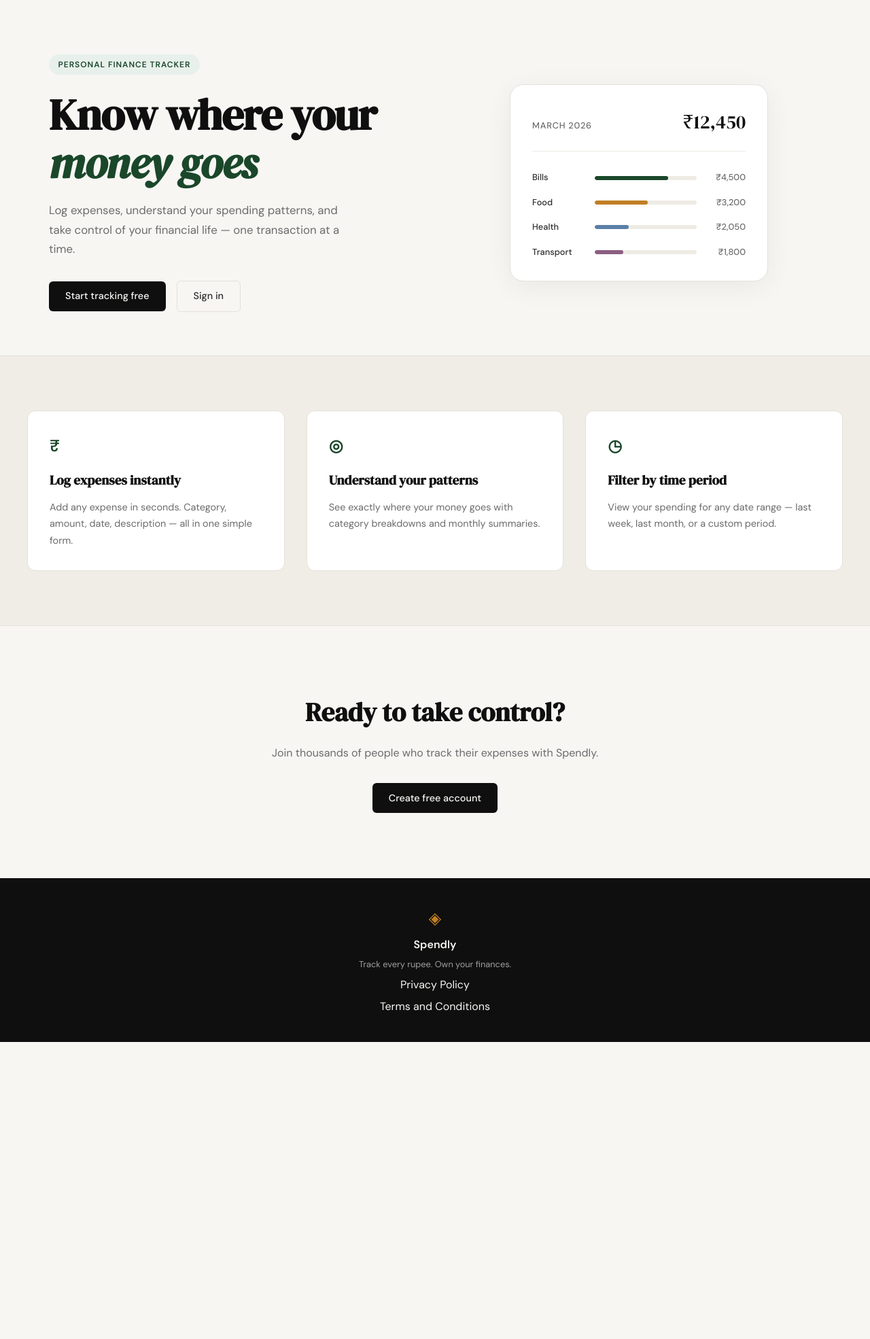
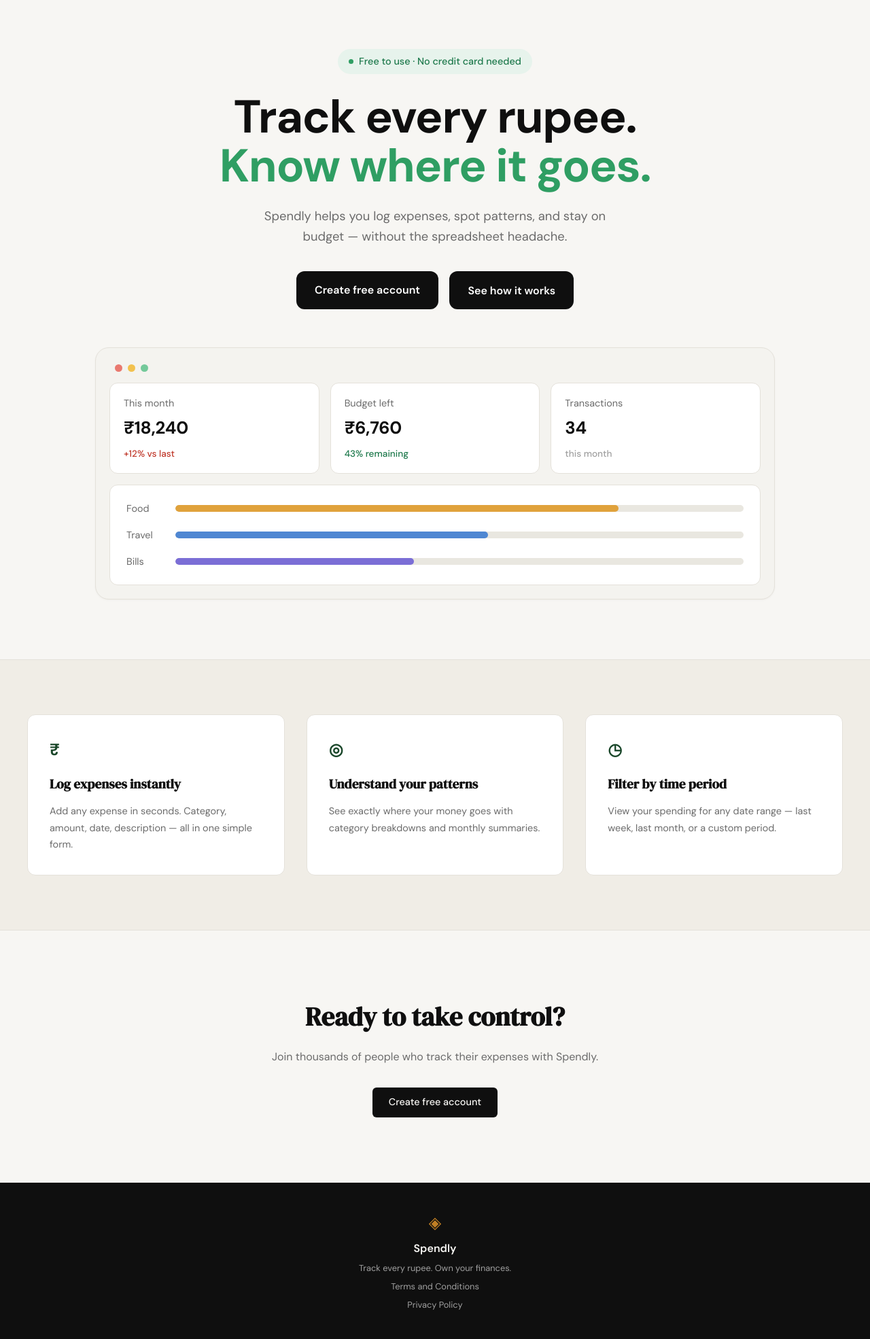
Before and after one commit to superankik/spendly, a Flask app: page / in a window 1280 px wide. Shown: the part 61-2031 px from the top of the page at 68% size. Before the commit the page ends 1594 px from the top, so only its background shows below. Run offline with Flask 3, Linux system fonts and the light colour scheme.

Commit message:
updated landing page and see how it works button

```diff
--- a/expense-tracker/app.py
+++ b/expense-tracker/app.py
@@ -20,6 +20,16 @@ def register():
 @app.route("/login")
 def login():
     return render_template("login.html")
+
+
+@app.route("/terms")
+def terms():
+    return render_template("terms.html")
+
+
+@app.route("/privacy")
+def privacy():
+    return render_template("privacy.html")
 
 
 # ------------------------------------------------------------------ #
--- /dev/null
+++ b/expense-tracker/static/css/landing.css
@@ -0,0 +1,251 @@
+@import url('https://fonts.googleapis.com/css2?family=DM+Sans:wght@400;500;600;700&display=swap');
+
+/* ================================================================== */
+/* Landing hero (redesigned)                                           */
+/* ================================================================== */
+
+.hero-landing {
+    display: flex;
+    flex-direction: column;
+    align-items: center;
+    padding: 4.5rem 2rem 5.5rem;
+    text-align: center;
+}
+
+/* --- Top content -------------------------------------------------- */
+
+.hero-top {
+    max-width: 720px;
+    display: flex;
+    flex-direction: column;
+    align-items: center;
+}
+
+.hero-badge-new {
+    display: inline-flex;
+    align-items: center;
+    gap: 0.5rem;
+    padding: 0.45rem 1rem;
+    background: #e7f3ec;
+    color: #1f7a4d;
+    border-radius: 999px;
+    font-size: 0.9rem;
+    font-weight: 500;
+}
+
+.hero-badge-dot {
+    width: 7px;
+    height: 7px;
+    border-radius: 50%;
+    background: #2f9e63;
+}
+
+.hero-heading {
+    margin-top: 1.75rem;
+    font-family: 'DM Sans', system-ui, sans-serif;
+    font-weight: 700;
+    font-size: clamp(2.5rem, 6vw, 4.25rem);
+    line-height: 1.05;
+    letter-spacing: -0.02em;
+    color: var(--ink);
+}
+
+.hero-heading-accent { color: #2f9e63; }
+
+.hero-lead {
+    margin-top: 1.5rem;
+    max-width: 540px;
+    font-size: 1.15rem;
+    line-height: 1.6;
+    color: var(--ink-muted);
+}
+
+.hero-btns {
+    margin-top: 2.25rem;
+    display: flex;
+    gap: 1rem;
+    flex-wrap: wrap;
+    justify-content: center;
+}
+
+.hero-btn {
+    display: inline-flex;
+    align-items: center;
+    justify-content: center;
+    padding: 0.95rem 1.7rem;
+    background: var(--ink);
+    color: #ffffff;
+    border: none;
+    border-radius: var(--radius-md);
+    font-family: var(--font-body);
+    font-size: 1rem;
+    font-weight: 600;
+    cursor: pointer;
+    transition: background 0.2s, transform 0.1s;
+}
+
+.hero-btn:hover { background: #000000; }
+.hero-btn:active { transform: translateY(1px); }
+
+/* --- Dashboard mock ----------------------------------------------- */
+
+.hero-dash {
+    margin-top: 3.5rem;
+    width: 100%;
+    max-width: 1000px;
+    background: #f4f3ef;
+    border: 1px solid var(--border);
+    border-radius: var(--radius-lg);
+    padding: 1.25rem;
+    text-align: left;
+    box-shadow: 0 1px 3px rgba(0, 0, 0, 0.04);
+}
+
+.dash-dots {
+    display: flex;
+    gap: 0.5rem;
+    padding: 0.25rem 0.5rem 1rem;
+}
+
+.dash-dot { width: 11px; height: 11px; border-radius: 50%; }
+.dash-dot-red { background: #e9796f; }
+.dash-dot-amber { background: #f2c14e; }
+.dash-dot-green { background: #74c99a; }
+
+.dash-stats {
+    display: grid;
+    grid-template-columns: repeat(3, 1fr);
+    gap: 1rem;
+    margin-bottom: 1rem;
+}
+
+.dash-stat {
+    display: flex;
+    flex-direction: column;
+    gap: 0.35rem;
+    background: var(--paper-card);
+    border: 1px solid var(--border);
+    border-radius: var(--radius-md);
+    padding: 1.1rem 1.25rem;
+}
+
+.dash-stat-label {
+    font-size: 0.9rem;
+    color: var(--ink-muted);
+}
+
+.dash-stat-value {
+    font-size: 1.6rem;
+    font-weight: 700;
+    color: var(--ink);
+    letter-spacing: -0.01em;
+}
+
+.dash-stat-delta { font-size: 0.85rem; font-weight: 500; }
+.dash-delta-up { color: var(--danger); }
+.dash-delta-good { color: #1f7a4d; }
+.dash-delta-muted { color: var(--ink-faint); }
+
+.dash-bars {
+    display: flex;
+    flex-direction: column;
+    gap: 1rem;
+    background: var(--paper-card);
+    border: 1px solid var(--border);
+    border-radius: var(--radius-md);
+    padding: 1.4rem 1.5rem;
+}
+
+.dash-bar-row {
+    display: flex;
+    align-items: center;
+    gap: 1rem;
+}
+
+.dash-bar-label {
+    width: 56px;
+    flex-shrink: 0;
+    font-size: 0.9rem;
+    color: var(--ink-muted);
+}
+
+.dash-bar-track {
+    flex: 1;
+    height: 10px;
+    background: #e9e7e0;
+    border-radius: 999px;
+    overflow: hidden;
+}
+
+.dash-bar { height: 100%; border-radius: 999px; }
+.dash-bar-food { background: #e0a23c; }
+.dash-bar-travel { background: #4f87d2; }
+.dash-bar-bills { background: #7b6ed6; }
+
+@media (max-width: 700px) {
+    .hero-landing { padding: 3rem 1.25rem 3.5rem; }
+    .dash-stats { grid-template-columns: 1fr; }
+}
+
+/* ================================================================== */
+/* "See how it works" video modal                                      */
+/* ================================================================== */
+
+.video-modal {
+    position: fixed;
+    inset: 0;
+    z-index: 1000;
+    display: none;
+    align-items: center;
+    justify-content: center;
+    padding: 1.5rem;
+    background: rgba(15, 15, 15, 0.65);
+}
+
+.video-modal.is-open { display: flex; }
+
+.video-modal-dialog {
+    position: relative;
+    width: 100%;
+    max-width: 860px;
+    background: #000000;
+    border-radius: var(--radius-lg);
+    overflow: hidden;
+    box-shadow: 0 24px 60px rgba(0, 0, 0, 0.35);
+}
+
+.video-modal-frame {
+    position: relative;
+    width: 100%;
+    aspect-ratio: 16 / 9;
+}
+
+.video-modal-frame iframe {
+    position: absolute;
+    inset: 0;
+    width: 100%;
+    height: 100%;
+    border: 0;
+}
+
+.video-modal-close {
+    position: absolute;
+    top: 0.75rem;
+    right: 0.75rem;
+    z-index: 2;
+    width: 38px;
+    height: 38px;
+    display: flex;
+    align-items: center;
+    justify-content: center;
+    background: rgba(0, 0, 0, 0.55);
+    color: #ffffff;
+    border: none;
+    border-radius: 50%;
+    font-size: 1.5rem;
+    line-height: 1;
+    cursor: pointer;
+    transition: background 0.2s;
+}
+
+.video-modal-close:hover { background: rgba(0, 0, 0, 0.85); }
--- a/expense-tracker/static/css/style.css
+++ b/expense-tracker/static/css/style.css
@@ -507,6 +507,72 @@ a { color: inherit; text-decoration: none; }
     color: var(--ink-faint);
 }
 
+.footer-link {
+    font-size: 0.8rem;
+    color: var(--ink-faint);
+    transition: color 0.2s;
+}
+
+.footer-link:hover { color: var(--paper); }
+
+/* ------------------------------------------------------------------ */
+/* Legal / prose pages                                                 */
+/* ------------------------------------------------------------------ */
+
+.legal {
+    max-width: 760px;
+    margin: 0 auto;
+    padding: 4rem 2rem 5rem;
+}
+
+.legal-header {
+    margin-bottom: 2rem;
+    padding-bottom: 1.5rem;
+    border-bottom: 1px solid var(--border);
+}
+
+.legal-title {
+    font-family: var(--font-display);
+    font-size: 2.75rem;
+    font-weight: 400;
+    line-height: 1.1;
+    color: var(--ink);
+}
+
+.legal-updated {
+    margin-top: 0.75rem;
+    font-size: 0.85rem;
+    color: var(--ink-muted);
+}
+
+.legal-intro {
+    font-size: 1.05rem;
+    color: var(--ink-soft);
+    margin-bottom: 2.5rem;
+}
+
+.legal section { margin-bottom: 2rem; }
+
+.legal h2 {
+    font-family: var(--font-display);
+    font-size: 1.4rem;
+    font-weight: 400;
+    color: var(--ink);
+    margin-bottom: 0.6rem;
+}
+
+.legal p {
+    color: var(--ink-soft);
+    margin-bottom: 0.75rem;
+}
+
+.legal ul {
+    margin: 0.5rem 0 0.75rem 1.5rem;
+    color: var(--ink-soft);
+}
+
+.legal li { margin-bottom: 0.35rem; }
+
 /* ------------------------------------------------------------------ */
 /* Responsive                                                          */
 /* ------------------------------------------------------------------ */
@@ -527,4 +593,6 @@ a { color: inherit; text-decoration: none; }
 @media (max-width: 600px) {
     .nav-links a:not(.nav-cta) { display: none; }
     .hero { padding: 3rem 1rem 2rem; }
+    .legal { padding: 2.5rem 1.25rem 3rem; }
+    .legal-title { font-size: 2.1rem; }
 }
--- a/expense-tracker/templates/base.html
+++ b/expense-tracker/templates/base.html
@@ -34,8 +34,8 @@
             <span class="brand-icon">◈</span>
             <span class="footer-name">Spendly</span>
             <p class="footer-copy">Track every rupee. Own your finances.</p>
-            <a href="#" class="footer-link">Privacy Policy</a>
-            <a href="#" class="footer-link">Terms and Conditions</a>
+            <a href="{{ url_for('terms') }}" class="footer-link">Terms and Conditions</a>
+            <a href="{{ url_for('privacy') }}" class="footer-link">Privacy Policy</a>
         </div>
     </footer>
 
--- a/expense-tracker/templates/landing.html
+++ b/expense-tracker/templates/landing.html
@@ -2,60 +2,67 @@
 
 {% block title %}Spendly — Track Every Rupee{% endblock %}
 
+{% block head %}
+<link rel="stylesheet" href="{{ url_for('static', filename='css/landing.css') }}">
+{% endblock %}
+
 {% block content %}
 
-<section class="hero">
-    <div class="hero-inner">
-        <div class="hero-badge">Personal Finance Tracker</div>
-        <h1 class="hero-title">
-            Know where your<br>
-            <em>money goes</em>
+<section class="hero-landing">
+    <div class="hero-top">
+        <div class="hero-badge-new">
+            <span class="hero-badge-dot"></span>
+            Free to use · No credit card needed
+        </div>
+        <h1 class="hero-heading">
+            Track every rupee.<br>
+            <span class="hero-heading-accent">Know where it goes.</span>
         </h1>
-        <p class="hero-subtitle">
-            Log expenses, understand your spending patterns,
-            and take control of your financial life —
-            one transaction at a time.
+        <p class="hero-lead">
+            Spendly helps you log expenses, spot patterns, and stay
+            on budget — without the spreadsheet headache.
         </p>
-        <div class="hero-actions">
-            <a href="{{ url_for('register') }}" class="btn-primary">Start tracking free</a>
-            <a href="{{ url_for('login') }}" class="btn-ghost">Sign in</a>
+        <div class="hero-btns">
+            <a href="{{ url_for('register') }}" class="hero-btn">Create free account</a>
+            <button type="button" id="see-how-btn" class="hero-btn hero-btn-secondary">See how it works</button>
         </div>
     </div>
-    <div class="hero-visual">
-        <div class="mock-card">
-            <div class="mock-card-header">
-                <span class="mock-label">March 2026</span>
-                <span class="mock-total">₹12,450</span>
+
+    <div class="hero-dash">
+        <div class="dash-dots">
+            <span class="dash-dot dash-dot-red"></span>
+            <span class="dash-dot dash-dot-amber"></span>
+            <span class="dash-dot dash-dot-green"></span>
         </div>
-            <div class="mock-bars">
-                <div class="mock-bar-row">
-                    <span class="mock-cat">Bills</span>
-                    <div class="mock-bar-track">
-                        <div class="mock-bar" style="width: 72%"></div>
+        <div class="dash-stats">
+            <div class="dash-stat">
+                <span class="dash-stat-label">This month</span>
+                <span class="dash-stat-value">₹18,240</span>
+                <span class="dash-stat-delta dash-delta-up">+12% vs last</span>
             </div>
-                    <span class="mock-amt">₹4,500</span>
+            <div class="dash-stat">
+                <span class="dash-stat-label">Budget left</span>
+                <span class="dash-stat-value">₹6,760</span>
+                <span class="dash-stat-delta dash-delta-good">43% remaining</span>
             </div>
-                <div class="mock-bar-row">
-                    <span class="mock-cat">Food</span>
-                    <div class="mock-bar-track">
-                        <div class="mock-bar mock-bar-2" style="width: 52%"></div>
+            <div class="dash-stat">
+                <span class="dash-stat-label">Transactions</span>
+                <span class="dash-stat-value">34</span>
+                <span class="dash-stat-delta dash-delta-muted">this month</span>
             </div>
-                    <span class="mock-amt">₹3,200</span>
         </div>
-                <div class="mock-bar-row">
-                    <span class="mock-cat">Health</span>
-                    <div class="mock-bar-track">
-                        <div class="mock-bar mock-bar-3" style="width: 33%"></div>
+        <div class="dash-bars">
+            <div class="dash-bar-row">
+                <span class="dash-bar-label">Food</span>
+                <div class="dash-bar-track"><div class="dash-bar dash-bar-food" style="width: 78%"></div></div>
             </div>
-                    <span class="mock-amt">₹2,050</span>
+            <div class="dash-bar-row">
+                <span class="dash-bar-label">Travel</span>
+                <div class="dash-bar-track"><div class="dash-bar dash-bar-travel" style="width: 55%"></div></div>
             </div>
-                <div class="mock-bar-row">
-                    <span class="mock-cat">Transport</span>
-                    <div class="mock-bar-track">
-                        <div class="mock-bar mock-bar-4" style="width: 28%"></div>
-                    </div>
-                    <span class="mock-amt">₹1,800</span>
-                </div>
+            <div class="dash-bar-row">
+                <span class="dash-bar-label">Bills</span>
+                <div class="dash-bar-track"><div class="dash-bar dash-bar-bills" style="width: 42%"></div></div>
             </div>
         </div>
     </div>
@@ -89,4 +96,59 @@
     </div>
 </section>
 
+<!-- "See how it works" video modal -->
+<div class="video-modal" id="video-modal" aria-hidden="true">
+    <div class="video-modal-dialog" role="dialog" aria-modal="true" aria-label="See how Spendly works">
+        <button type="button" class="video-modal-close" id="video-modal-close" aria-label="Close video">&times;</button>
+        <div class="video-modal-frame">
+            <iframe id="video-modal-iframe"
+                    title="See how Spendly works"
+                    src=""
+                    data-src="https://www.youtube.com/embed/dQw4w9WgXcQ?rel=0&amp;autoplay=1"
+                    allow="accelerometer; autoplay; clipboard-write; encrypted-media; gyroscope; picture-in-picture"
+                    allowfullscreen></iframe>
+        </div>
+    </div>
+</div>
+
 {% endblock %}
+
+{% block scripts %}
+<script>
+    (function () {
+        var openBtn  = document.getElementById('see-how-btn');
+        var modal    = document.getElementById('video-modal');
+        var closeBtn = document.getElementById('video-modal-close');
+        var iframe   = document.getElementById('video-modal-iframe');
+
+        if (!openBtn || !modal || !iframe) return;
+
+        function openModal() {
+            iframe.src = iframe.dataset.src;          // load (and start) the video
+            modal.classList.add('is-open');
+            modal.setAttribute('aria-hidden', 'false');
+            document.body.style.overflow = 'hidden';  // lock background scroll
+        }
+
+        function closeModal() {
+            modal.classList.remove('is-open');
+            modal.setAttribute('aria-hidden', 'true');
+            document.body.style.overflow = '';
+            iframe.src = '';                           // unload the player so audio/video stops
+        }
+
+        openBtn.addEventListener('click', openModal);
+        closeBtn.addEventListener('click', closeModal);
+
+        // Clicking the dark overlay (outside the dialog) closes the modal
+        modal.addEventListener('click', function (e) {
+            if (e.target === modal) closeModal();
+        });
+
+        // Escape key also closes it
+        document.addEventListener('keydown', function (e) {
+            if (e.key === 'Escape' && modal.classList.contains('is-open')) closeModal();
+        });
+    })();
+</script>
+{% endblock %}
```
Also changed, not shown: expense-tracker/templates/privacy.html (added, +82 -0 lines), expense-tracker/templates/terms.html (added, +87 -0 lines). Lines whose indentation alone changed are shown as unchanged.
